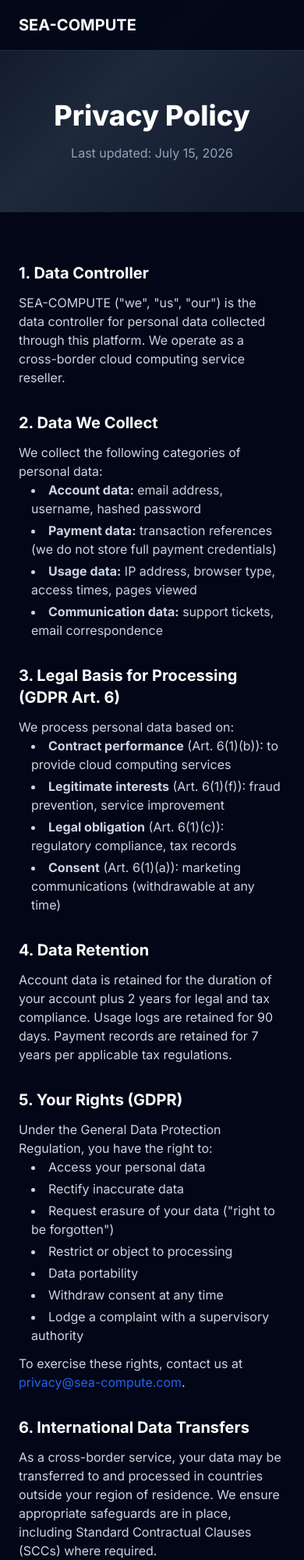
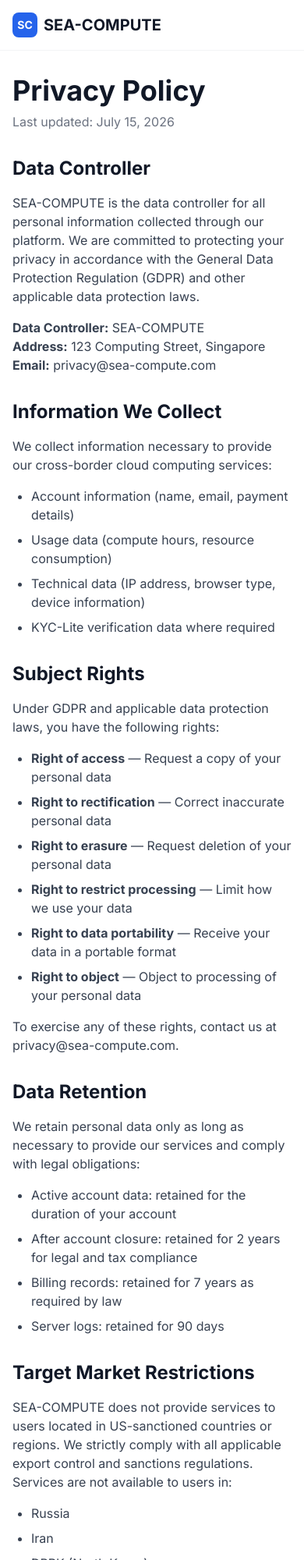
Before and after one commit to sea-compute-hq/portal-static, a plain HTML site: page privacy.html in a window 390 px wide. Shown: the top 2000 px of the page at 78% size. Drawn offline with nearby package versions, Linux system fonts and the light colour scheme.

Commit message:
Update privacy.html

```diff
--- a/privacy.html
+++ b/privacy.html
@@ -4,13 +4,13 @@
   <meta charset="UTF-8">
   <meta name="viewport" content="width=device-width, initial-scale=1.0">
   <title>Privacy Policy · SEA-COMPUTE</title>
-  <meta name="description" content="SEA-COMPUTE Privacy Policy. GDPR-compliant. Cross-border cloud computing service reseller.">
+  <meta name="description" content="Privacy Policy for SEA-COMPUTE cross-border cloud computing marketplace.">
   <script src="https://cdn.tailwindcss.com"></script>
   <script>
     tailwind.config = {
       theme: {
         extend: {
-          colors: { primary: '#2563EB', success: '#10B981', warning: '#F59E0B', danger: '#EF4444' },
+          colors: { primary: '#2563EB' },
           fontFamily: { sans: ['Inter', 'PingFang SC', 'sans-serif'] },
         },
       },
@@ -18,121 +18,122 @@
   </script>
   <link rel="preconnect" href="https://fonts.googleapis.com">
   <link href="https://fonts.googleapis.com/css2?family=Inter:wght@400;500;600;700;800&display=swap" rel="stylesheet">
-  <link rel="icon" href="/favicon.svg" type="image/svg+xml">
-  <style>
-    .hero-bg { background: linear-gradient(135deg, #0f172a 0%, #1e293b 40%, #0f172a 100%); }
-  </style>
 </head>
-<body class="bg-slate-950 text-slate-200 font-sans">
-  <!-- Nav -->
-  <nav class="fixed top-0 w-full z-50 bg-slate-950/90 backdrop-blur border-b border-slate-800">
-    <div class="max-w-7xl mx-auto px-6 h-16 flex items-center justify-between">
-      <a href="/" class="text-xl font-bold text-white">SEA-COMPUTE</a>
-      <div class="hidden md:flex gap-8 text-sm">
-        <a href="/" class="text-slate-400 hover:text-white transition">Home</a>
-        <a href="/about.html" class="text-slate-400 hover:text-white transition">About</a>
-        <a href="/contact.html" class="text-slate-400 hover:text-white transition">Contact</a>
-        <a href="/terms.html" class="text-slate-400 hover:text-white transition">Terms</a>
-        <a href="/privacy.html" class="text-primary font-medium">Privacy</a>
+<body class="bg-white text-gray-900 font-sans antialiased">
+  <header class="fixed top-0 left-0 right-0 bg-white/95 backdrop-blur-sm border-b border-gray-100 z-50">
+    <div class="max-w-7xl mx-auto px-4 sm:px-6 lg:px-8 h-16 flex items-center justify-between">
+      <a href="index.html" class="flex items-center gap-2">
+        <div class="w-8 h-8 bg-primary rounded-lg flex items-center justify-center"><span class="text-white font-bold text-sm">SC</span></div>
+        <span class="font-bold text-xl text-gray-900">SEA-COMPUTE</span>
+      </a>
+      <nav class="hidden md:flex items-center gap-6">
+        <a href="pricing.html" class="text-sm font-medium text-gray-600 hover:text-primary">Pricing</a>
+        <a href="about.html" class="text-sm font-medium text-gray-600 hover:text-primary">About</a>
+        <a href="terms.html" class="text-sm font-medium text-gray-600 hover:text-primary">Terms</a>
+        <a href="privacy.html" class="text-sm font-medium text-primary">Privacy</a>
+        <a href="index.html#register" class="bg-primary text-white px-4 py-2 rounded-lg text-sm font-medium hover:bg-blue-700">Get Started</a>
+      </nav>
     </div>
+  </header>
+
+  <section class="pt-24 pb-20 bg-white">
+    <div class="max-w-4xl mx-auto px-4 sm:px-6 lg:px-8">
+      <h1 class="text-4xl font-bold text-gray-900 mb-2">Privacy Policy</h1>
+      <p class="text-gray-500 mb-8">Last updated: July 15, 2026</p>
+
+      <div class="prose prose-gray max-w-none">
+        <h2 class="text-2xl font-bold text-gray-900 mt-8 mb-4">Data Controller</h2>
+        <p class="text-gray-700 mb-4">SEA-COMPUTE is the data controller for all personal information collected through our platform. We are committed to protecting your privacy in accordance with the General Data Protection Regulation (GDPR) and other applicable data protection laws.</p>
+        <p class="text-gray-700 mb-4"><strong>Data Controller:</strong> SEA-COMPUTE<br><strong>Address:</strong> 123 Computing Street, Singapore<br><strong>Email:</strong> privacy@sea-compute.com</p>
+
+        <h2 class="text-2xl font-bold text-gray-900 mt-8 mb-4">Information We Collect</h2>
+        <p class="text-gray-700 mb-4">We collect information necessary to provide our cross-border cloud computing services:</p>
+        <ul class="list-disc pl-6 text-gray-700 space-y-2 mb-4">
+          <li>Account information (name, email, payment details)</li>
+          <li>Usage data (compute hours, resource consumption)</li>
+          <li>Technical data (IP address, browser type, device information)</li>
+          <li>KYC-Lite verification data where required</li>
+        </ul>
+
+        <h2 class="text-2xl font-bold text-gray-900 mt-8 mb-4">Subject Rights</h2>
+        <p class="text-gray-700 mb-4">Under GDPR and applicable data protection laws, you have the following rights:</p>
+        <ul class="list-disc pl-6 text-gray-700 space-y-2 mb-4">
+          <li><strong>Right of access</strong> — Request a copy of your personal data</li>
+          <li><strong>Right to rectification</strong> — Correct inaccurate personal data</li>
+          <li><strong>Right to erasure</strong> — Request deletion of your personal data</li>
+          <li><strong>Right to restrict processing</strong> — Limit how we use your data</li>
+          <li><strong>Right to data portability</strong> — Receive your data in a portable format</li>
+          <li><strong>Right to object</strong> — Object to processing of your personal data</li>
+        </ul>
+        <p class="text-gray-700 mb-4">To exercise any of these rights, contact us at privacy@sea-compute.com.</p>
+
+        <h2 class="text-2xl font-bold text-gray-900 mt-8 mb-4">Data Retention</h2>
+        <p class="text-gray-700 mb-4">We retain personal data only as long as necessary to provide our services and comply with legal obligations:</p>
+        <ul class="list-disc pl-6 text-gray-700 space-y-2 mb-4">
+          <li>Active account data: retained for the duration of your account</li>
+          <li>After account closure: retained for 2 years for legal and tax compliance</li>
+          <li>Billing records: retained for 7 years as required by law</li>
+          <li>Server logs: retained for 90 days</li>
+        </ul>
+
+        <h2 class="text-2xl font-bold text-gray-900 mt-8 mb-4">Target Market Restrictions</h2>
+        <p class="text-gray-700 mb-4">SEA-COMPUTE does not provide services to users located in US-sanctioned countries or regions. We strictly comply with all applicable export control and sanctions regulations. Services are not available to users in:</p>
+        <ul class="list-disc pl-6 text-gray-700 space-y-2 mb-4">
+          <li>Russia</li>
+          <li>Iran</li>
+          <li>DPRK (North Korea)</li>
+          <li>Cuba</li>
+          <li>Syria</li>
+          <li>Other US-sanctioned regions as designated by OFAC</li>
+        </ul>
+
+        <h2 class="text-2xl font-bold text-gray-900 mt-8 mb-4">DPO Contact</h2>
+        <p class="text-gray-700 mb-4">Our Data Protection Officer can be reached at:</p>
+        <p class="text-gray-700 mb-4"><strong>DPO Email:</strong> privacy@sea-compute.com<br><strong>Address:</strong> 123 Computing Street, Singapore</p>
+
+        <h2 class="text-2xl font-bold text-gray-900 mt-8 mb-4">International Data Transfers</h2>
+        <p class="text-gray-700 mb-4">As a cross-border service provider, your data may be processed in multiple jurisdictions. We ensure all transfers comply with GDPR Chapter V requirements through Standard Contractual Clauses or adequacy decisions.</p>
+
+        <h2 class="text-2xl font-bold text-gray-900 mt-8 mb-4">Contact</h2>
+        <p class="text-gray-700 mb-4">For any privacy-related inquiries, contact our DPO at privacy@sea-compute.com.</p>
       </div>
-  </nav>
-
-  <!-- Hero -->
-  <section class="hero-bg pt-32 pb-16">
-    <div class="max-w-4xl mx-auto px-6 text-center">
-      <h1 class="text-4xl md:text-5xl font-extrabold text-white mb-4">Privacy Policy</h1>
-      <p class="text-slate-400">Last updated: July 15, 2026</p>
     </div>
   </section>
 
-  <!-- Content -->
-  <section class="py-16">
-    <div class="max-w-3xl mx-auto px-6 prose prose-invert max-w-none text-slate-300 space-y-8">
-
+  <footer class="bg-gray-900 border-t border-gray-800 py-12">
+    <div class="max-w-7xl mx-auto px-4 sm:px-6 lg:px-8">
+      <div class="grid md:grid-cols-4 gap-8">
         <div>
-        <h2 class="text-xl font-bold text-white mb-3">1. Data Controller</h2>
-        <p>SEA-COMPUTE ("we", "us", "our") is the data controller for personal data collected through this platform. We operate as a cross-border cloud computing service reseller.</p>
+          <div class="flex items-center gap-2 mb-4">
+            <div class="w-8 h-8 bg-primary rounded-lg flex items-center justify-center"><span class="text-white font-bold text-sm">SC</span></div>
+            <span class="font-bold text-xl text-white">SEA-COMPUTE</span>
           </div>
-
+          <p class="text-sm text-gray-400">Cross-border cloud computing marketplace for global small developers</p>
+        </div>
         <div>
-        <h2 class="text-xl font-bold text-white mb-3">2. Data We Collect</h2>
-        <p>We collect the following categories of personal data:</p>
-        <ul class="list-disc list-inside space-y-1 ml-4">
-          <li><strong>Account data:</strong> email address, username, hashed password</li>
-          <li><strong>Payment data:</strong> transaction references (we do not store full payment credentials)</li>
-          <li><strong>Usage data:</strong> IP address, browser type, access times, pages viewed</li>
-          <li><strong>Communication data:</strong> support tickets, email correspondence</li>
+          <h4 class="font-semibold text-white mb-3">Product</h4>
+          <ul class="space-y-2 text-sm text-gray-400">
+            <li><a href="pricing.html" class="hover:text-white">Pricing</a></li>
+            <li><a href="about.html" class="hover:text-white">About</a></li>
           </ul>
         </div>
-
         <div>
-        <h2 class="text-xl font-bold text-white mb-3">3. Legal Basis for Processing (GDPR Art. 6)</h2>
-        <p>We process personal data based on:</p>
-        <ul class="list-disc list-inside space-y-1 ml-4">
-          <li><strong>Contract performance</strong> (Art. 6(1)(b)): to provide cloud computing services</li>
-          <li><strong>Legitimate interests</strong> (Art. 6(1)(f)): fraud prevention, service improvement</li>
-          <li><strong>Legal obligation</strong> (Art. 6(1)(c)): regulatory compliance, tax records</li>
-          <li><strong>Consent</strong> (Art. 6(1)(a)): marketing communications (withdrawable at any time)</li>
+          <h4 class="font-semibold text-white mb-3">Legal</h4>
+          <ul class="space-y-2 text-sm text-gray-400">
+            <li><a href="terms.html" class="hover:text-white">Terms of Service</a></li>
+            <li><a href="privacy.html" class="hover:text-white">Privacy Policy</a></li>
           </ul>
         </div>
-
         <div>
-        <h2 class="text-xl font-bold text-white mb-3">4. Data Retention</h2>
-        <p>Account data is retained for the duration of your account plus 2 years for legal and tax compliance. Usage logs are retained for 90 days. Payment records are retained for 7 years per applicable tax regulations.</p>
+          <h4 class="font-semibold text-white mb-3">Contact</h4>
+          <ul class="space-y-2 text-sm text-gray-400">
+            <li>hello@sea-compute.com</li>
+            <li>privacy@sea-compute.com</li>
+          </ul>
         </div>
-
-      <div>
-        <h2 class="text-xl font-bold text-white mb-3">5. Your Rights (GDPR)</h2>
-        <p>Under the General Data Protection Regulation, you have the right to:</p>
-        <ul class="list-disc list-inside space-y-1 ml-4">
-          <li>Access your personal data</li>
-          <li>Rectify inaccurate data</li>
-          <li>Request erasure of your data ("right to be forgotten")</li>
-          <li>Restrict or object to processing</li>
-          <li>Data portability</li>
-          <li>Withdraw consent at any time</li>
-          <li>Lodge a complaint with a supervisory authority</li>
-        </ul>
-        <p class="mt-3">To exercise these rights, contact us at <a href="mailto:privacy@sea-compute.com" class="text-primary hover:underline">privacy@sea-compute.com</a>.</p>
       </div>
-
-      <div>
-        <h2 class="text-xl font-bold text-white mb-3">6. International Data Transfers</h2>
-        <p>As a cross-border service, your data may be transferred to and processed in countries outside your region of residence. We ensure appropriate safeguards are in place, including Standard Contractual Clauses (SCCs) where required.</p>
-      </div>
-
-      <div class="bg-slate-900 rounded-xl p-6 border border-danger/30">
-        <h2 class="text-xl font-bold text-white mb-3">7. Sanctioned Regions</h2>
-        <p>SEA-COMPUTE does not provide services to individuals or entities located in sanctioned jurisdictions, including: <strong class="text-white">Russia, Iran, DPRK (North Korea), Cuba, and Syria</strong>. We do not knowingly collect or process personal data from individuals in these regions. If we discover such data, it will be promptly deleted.</p>
-      </div>
-
-      <div>
-        <h2 class="text-xl font-bold text-white mb-3">8. Cookies</h2>
-        <p>We use essential cookies for authentication and session management. Analytics cookies are used to improve our service. You can control cookie preferences through your browser settings.</p>
-      </div>
-
-      <div>
-        <h2 class="text-xl font-bold text-white mb-3">9. Third-Party Processors</h2>
-        <p>We engage the following third-party service providers: cloud infrastructure providers (for compute resource delivery), payment processors (for transaction handling), and analytics providers. All processors are bound by data processing agreements compliant with GDPR Article 28.</p>
-      </div>
-
-      <div>
-        <h2 class="text-xl font-bold text-white mb-3">10. Contact & DPO</h2>
-        <p>For privacy-related inquiries or to contact our Data Protection Officer: <a href="mailto:privacy@sea-compute.com" class="text-primary hover:underline">privacy@sea-compute.com</a></p>
-      </div>
-
-    </div>
-  </section>
-
-  <!-- Footer -->
-  <footer class="border-t border-slate-800 py-12">
-    <div class="max-w-7xl mx-auto px-6 text-center text-sm text-slate-500">
-      <p>&copy; 2026 SEA-COMPUTE. Cross-border cloud computing service reseller.</p>
-      <div class="mt-4 flex justify-center gap-6">
-        <a href="/terms.html" class="hover:text-slate-300 transition">Terms</a>
-        <a href="/privacy.html" class="hover:text-slate-300 transition">Privacy</a>
-        <a href="/contact.html" class="hover:text-slate-300 transition">Contact</a>
+      <div class="border-t border-gray-800 mt-8 pt-8 text-center text-sm text-gray-400">
+        <p>© 2026 SEA-COMPUTE. All rights reserved.</p>
       </div>
     </div>
   </footer>
```
Lines whose indentation alone changed are shown as unchanged.
